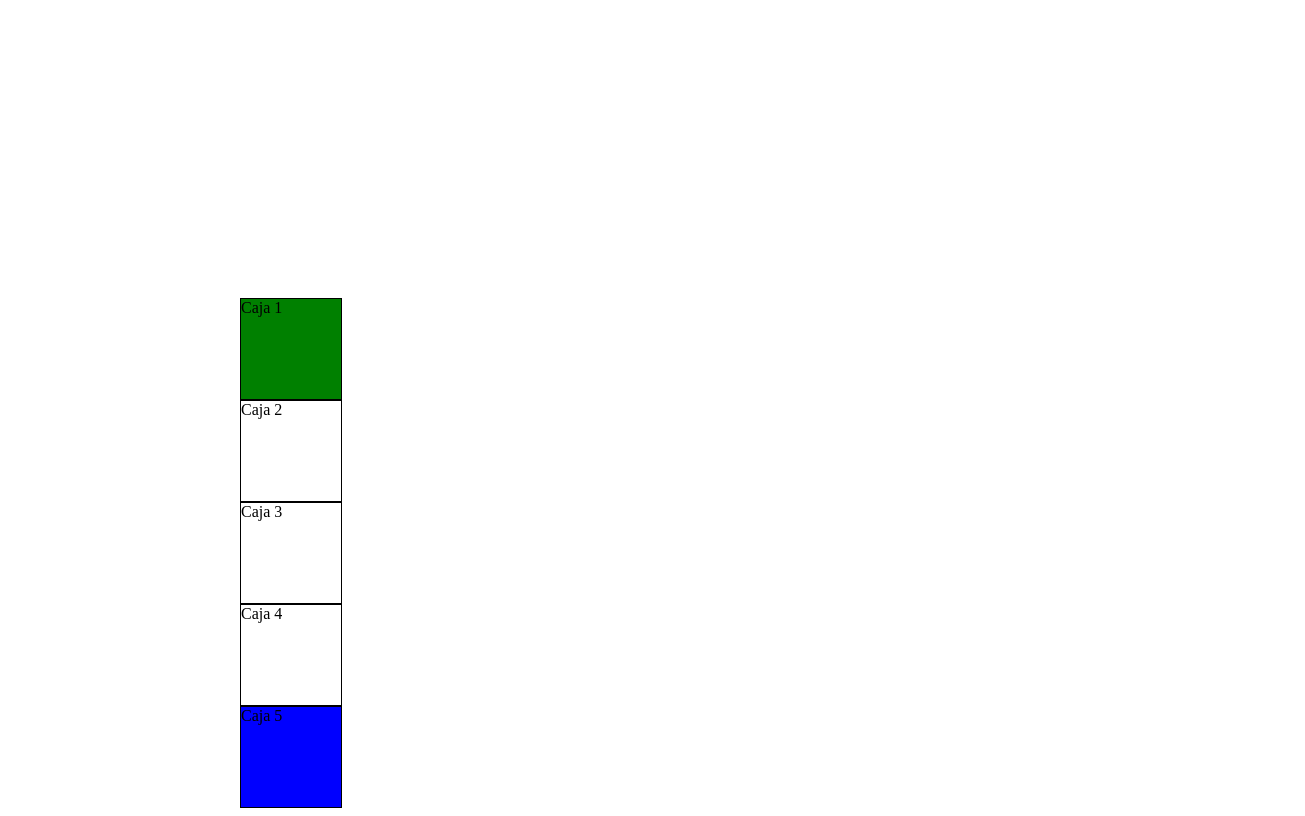
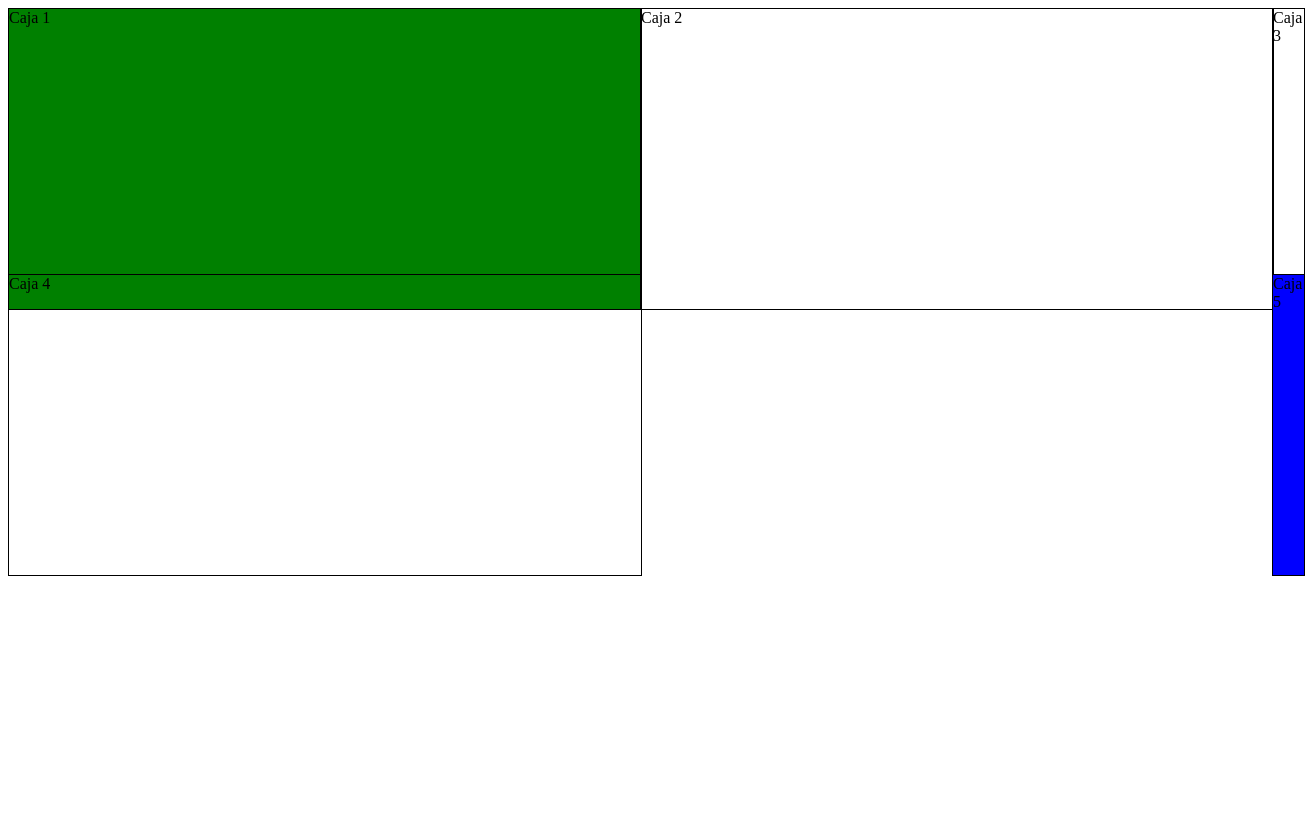
Before and after one commit to nivamol/practica_js, a plain HTML site: page index.html in a window 1280 px wide. Shown: the whole page, 1305 px wide, since content can reach past the window. Drawn offline with Linux system fonts and the light colour scheme.

Commit message:
display grid

```diff
--- a/style.css
+++ b/style.css
@@ -1,36 +1,39 @@
 .contenedor {
-    display: flex;
-    width: 100vh;
+    display: grid;
+    grid-template-columns: ;
+    grid-template-rows: ;
+    grid-template: repeat(3, 33.3%)/ repeat(2, 50%); /* -- filas / columnas */
+    grid-template: [columna1]1fr [colum2]2fr; /* nombrar columnas o filas*/
+    grid-template-areas: ""; /* -- definir la ubicación de cada area del grid. */
+    grid-auto-flow: ; /* -- manejar el grid implicito -- */
+    grid-gap: ; /* -- establecer margen del grid container -- */
+    width: 100%;
     height: 100vh;
-    flex-direction: column; /* valores: column o row(default) */
     margin: 0 auto; /* centrado */
 
-    /* ---> justify content */
-    justify-content: center;
-    justify-content: space-evenly;
-    justify-content: space-around;
-    justify-content: space-between;
-    justify-content: baseline;
-    justify-content: stretch;
-    justify-content: flex-start;
-    justify-content: flex-end;
+    /*
+        Alinear filas y columnas
 
-    justify-self: ;
+        valores: start-end-center-stretch / space around/ space between / space-evenly;
+    */
+    justify-items: ;
+    align-items: ;
 
-    /* ----> align items */
+    /*
+        Alinear contenido
 
-    align-items: center;
-    align-items: flex-end;
-    align-items: flex-start;
-    align-items: stretch;
+        valores: start-end-center-stretch / space around/ space between / space-evenly;
+    */
 
-    align-self: ;
+    justify-content: ;
+    align-content: ;
 }
 
 .contenedor div {
-    width: 100px;
-    height: 100px;
+    width: 100%;
+    height: 300px;
     border: 1px solid black;
+    grid-area: ; /*-- definir el nombre del area para incluir en template-areas */
 }
 
 div.caja1 {
@@ -39,4 +42,5 @@ div.caja1 {
 
 div.caja5 {
     background-color: blue;
+    grid-column: 3; /*-- indicar al elemento donde posicionarse -- */
 }
```
